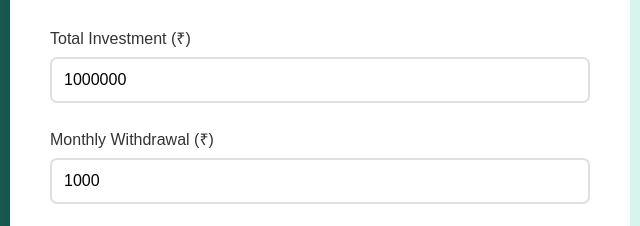
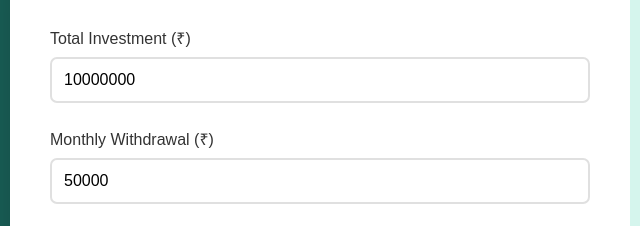
Before and after one commit to nihar-ux18/SIP_SWP_Calculator, a plain HTML site: page index.html in a window 1280 px wide. Both pictures are taken after a click on the button "SWP Calculator". Shown: the part 293-519 px from the top of the page, 30-670 px from the left. Drawn offline with nearby package versions, Linux system fonts and the light colour scheme.

Commit message:
Update index.html

```diff
--- a/index.html
+++ b/index.html
@@ -60,11 +60,11 @@
                 <h2>SWP Calculator</h2>
                 <div class="input-group">
                     <label for="swp-investment">Total Investment (₹)</label>
-                    <input type="number" id="swp-investment" placeholder="e.g., 1000000" step="1000" value="1000000">
+                    <input type="number" id="swp-investment" placeholder="e.g., 1000000" step="1000" value="10000000">
                 </div>
                 <div class="input-group">
                     <label for="swp-withdrawal">Monthly Withdrawal (₹)</label>
-                    <input type="number" id="swp-withdrawal" placeholder="e.g., 10000" step="1000" value="1000">
+                    <input type="number" id="swp-withdrawal" placeholder="e.g., 10000" step="1000" value="50000">
                 </div>
                 <div class="input-group">
                     <label for="swp-rate">Expected Annual Return (%)</label>
```
